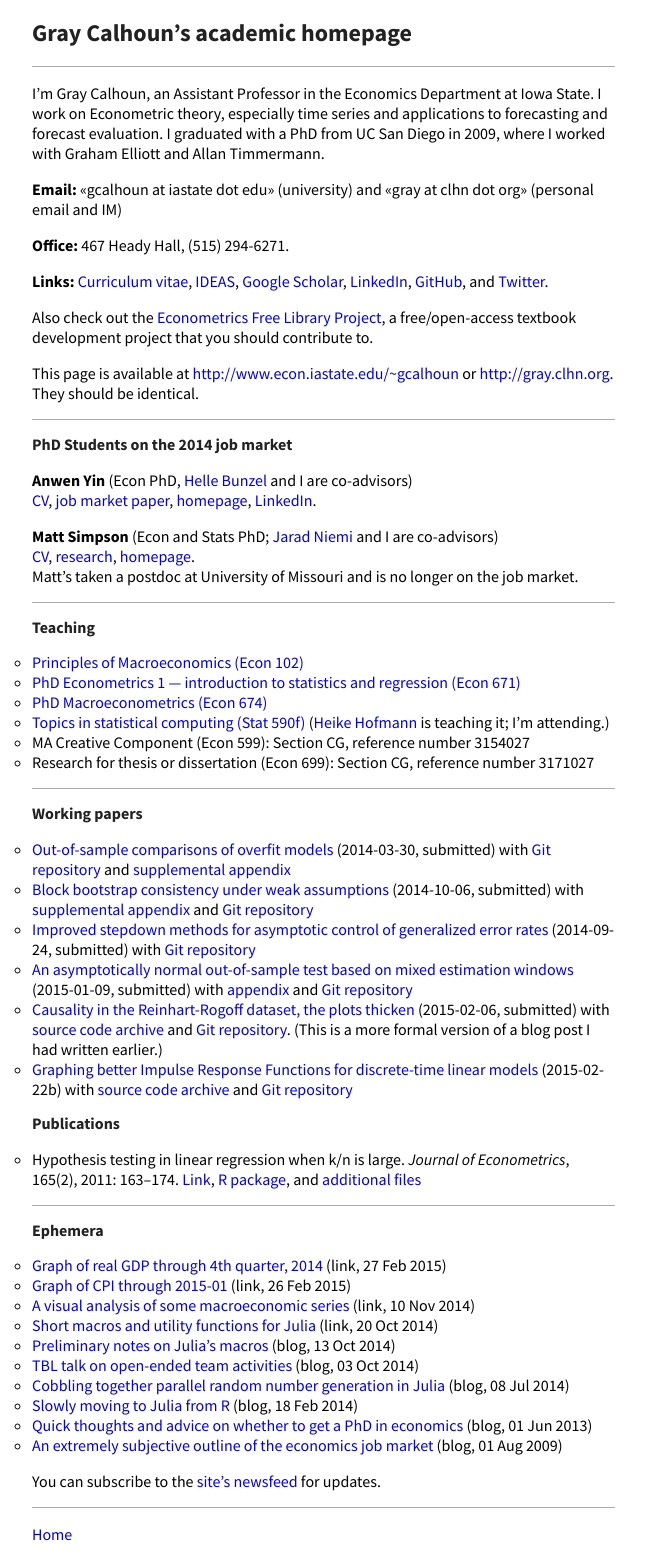
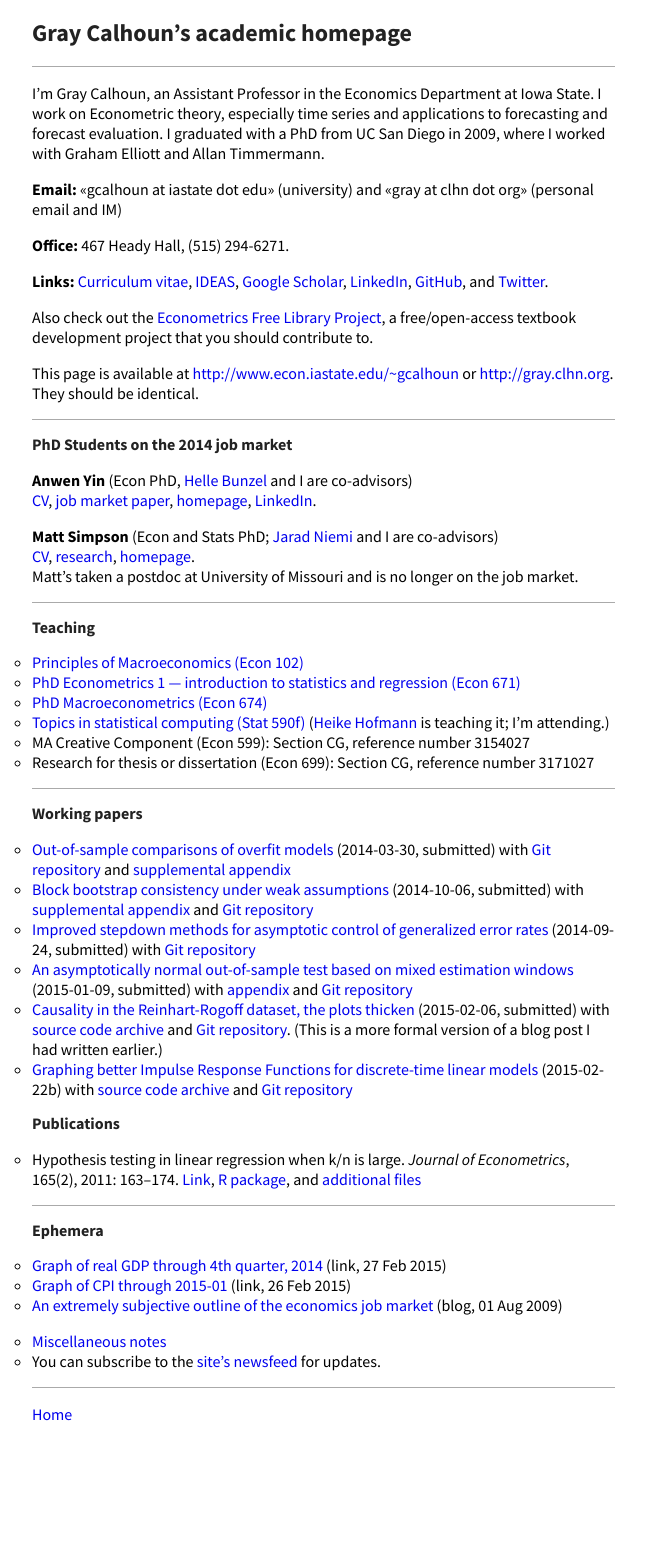
Before and after one commit to mmkuang/grayclhn.github.io, a Jekyll site: the page built from index.md, in a window 1280 px wide. Shown: the whole page, without its empty margins (0-664 px from the left). Built offline with Jekyll 4.4.1, drawn with Linux system fonts in a browser that asks for light colours; Markdown is read by kramdown in place of the engine named in the settings; after the commit the page ends 1432 px from its top, so only the background shows below that.

Commit message:
Add blog

```diff
--- a/index.md
+++ b/index.md
@@ -107,7 +107,7 @@ Matt’s taken a postdoc at University of Missouri and is no longer on the job m
 ## Ephemera
 
 <ul>
-{% for post in site.categories.notes %}
+{% for post in site.categories.front %}
 <li>
 {% if post.link %}
 <a href="{{ post.link }}">{{ post.title }}</a> (link, {{ post.date | date_to_string }})
@@ -118,5 +118,6 @@ Matt’s taken a postdoc at University of Missouri and is no longer on the job m
 {% endfor %}
 </ul>
 
-You can subscribe to the [site’s newsfeed]({{ site.main}}/feed.xml)
-for updates.
+* [Miscellaneous notes]({{ site.main }}/notes)
+* You can subscribe to the [site’s newsfeed]({{ site.main}}/feed.xml)
+  for updates.
```
Also changed, not shown: notes/index.md (added, +16 -0 lines), front/_posts/2009-08-01-job-market-notes.md (renamed from notes/_posts/2009-08-01-job-market-notes.md), front/_posts/2015-02-26-cpi-ello.md (renamed from notes/_posts/2015-02-26-cpi-ello.md), front/_posts/2015-02-27-gdp-tumblr.md (renamed from notes/_posts/2015-02-27-gdp-tumblr.md).
